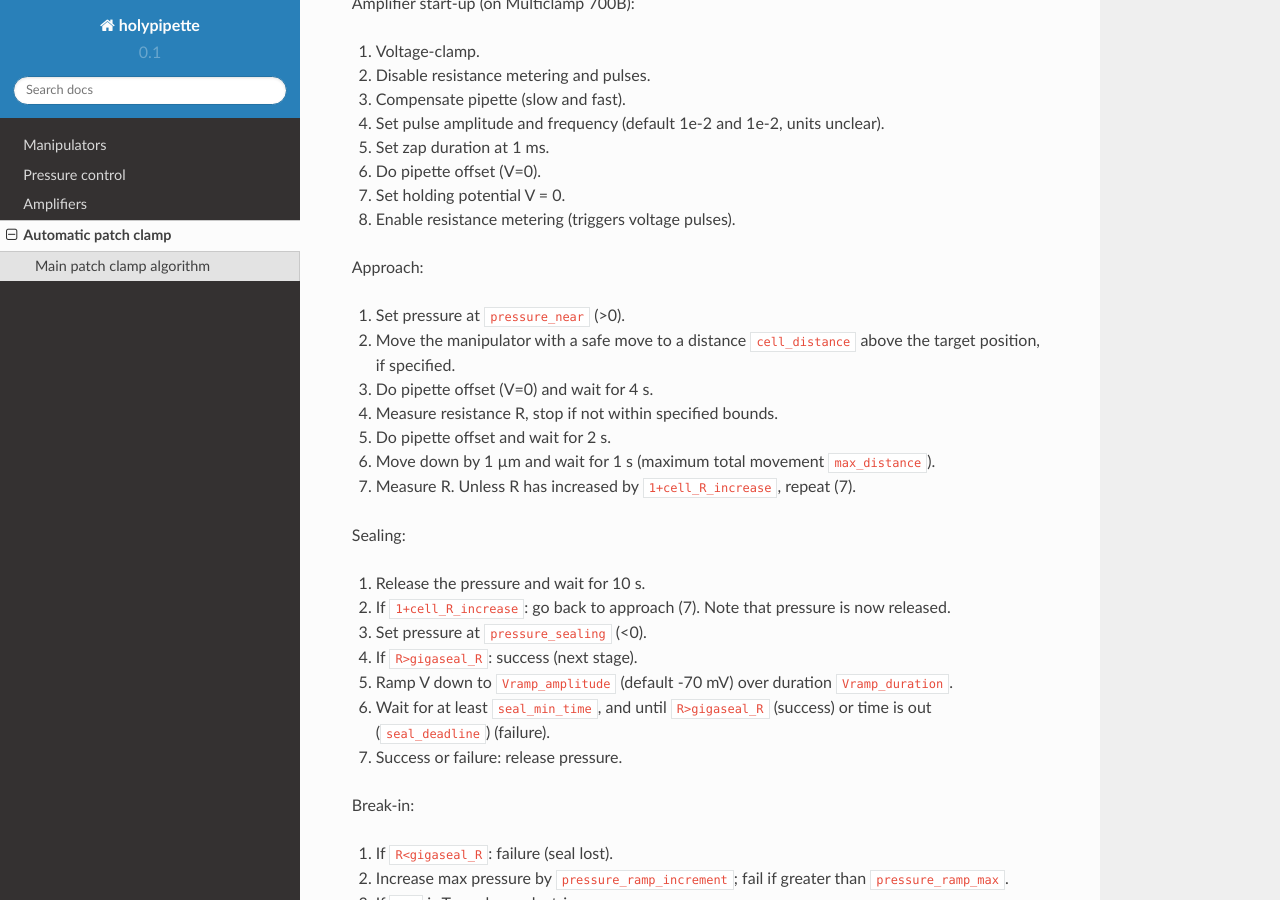
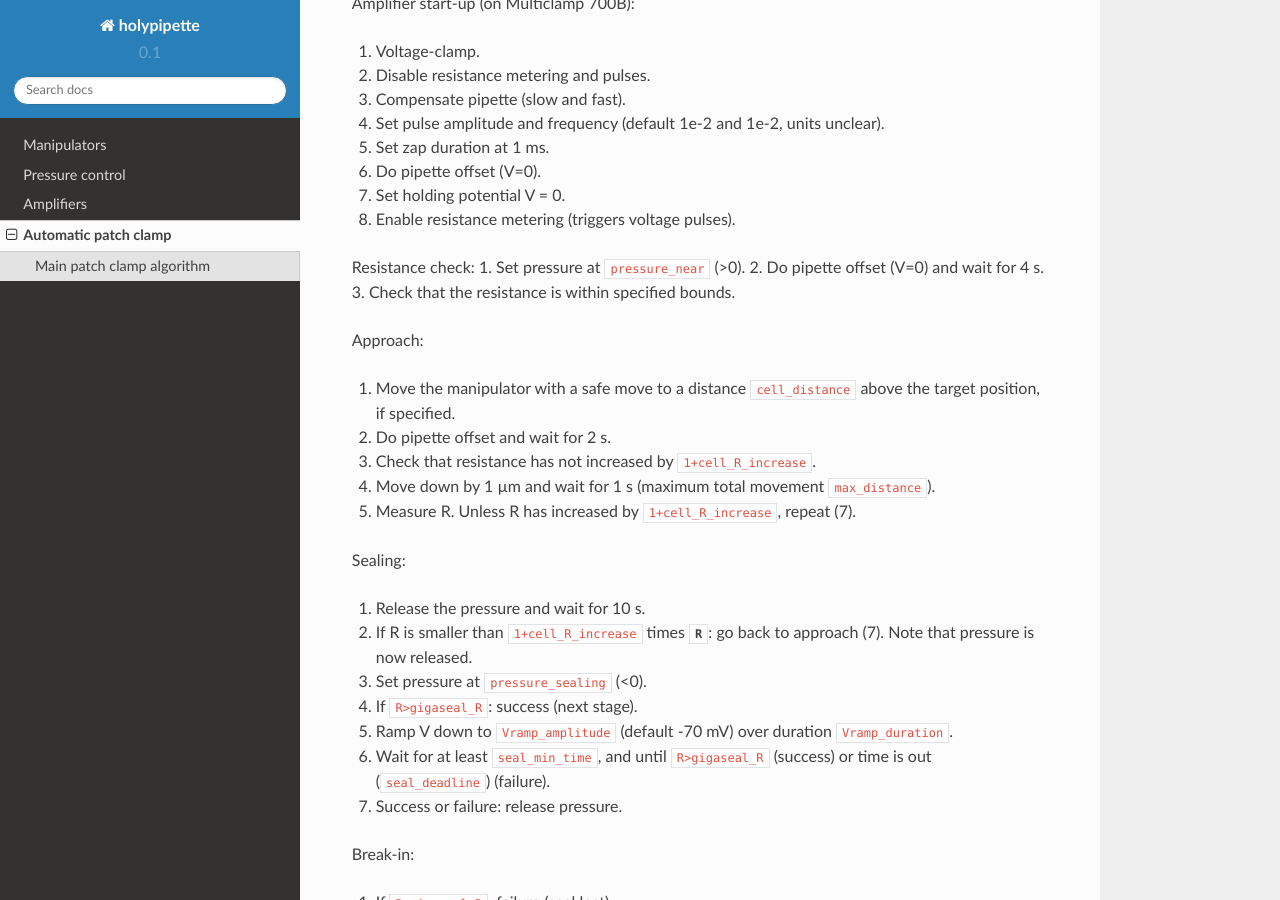
Before and after one commit to romainbrette/holypipette, a Sphinx documentation site: the page built from docs/autopatch.rst, in a window 1280 px wide and 900 px high, scrolled down 272 px. Built offline with Sphinx 7.4.7 and the Read the Docs theme 2.0.0, drawn with Linux system fonts in a browser that asks for light colours; formulas are drawn with MathJax 3; pages that are not in the unit, such as notebooks, are missing from menus.

Commit message:
A little adjustment of the patch algorithm; resistance is checked as the first step.

```diff
--- a/docs/autopatch.rst
+++ b/docs/autopatch.rst
@@ -17,20 +17,23 @@ Amplifier start-up (on Multiclamp 700B):
 7. Set holding potential V = 0.
 8. Enable resistance metering (triggers voltage pulses).
 
+Resistance check:
+1. Set pressure at ``pressure_near`` (>0).
+2. Do pipette offset (V=0) and wait for 4 s.
+3. Check that the resistance is within specified bounds.
+
 Approach:
 
-1. Set pressure at ``pressure_near`` (>0).
-2. Move the manipulator with a safe move to a distance ``cell_distance`` above the target position, if specified.
-3. Do pipette offset (V=0) and wait for 4 s.
-4. Measure resistance R, stop if not within specified bounds.
-5. Do pipette offset and wait for 2 s.
-6. Move down by 1 µm and wait for 1 s (maximum total movement ``max_distance``).
-7. Measure R. Unless R has increased by ``1+cell_R_increase``, repeat (7).
+1. Move the manipulator with a safe move to a distance ``cell_distance`` above the target position, if specified.
+2. Do pipette offset and wait for 2 s.
+3. Check that resistance has not increased by ``1+cell_R_increase``.
+4. Move down by 1 µm and wait for 1 s (maximum total movement ``max_distance``).
+5. Measure R. Unless R has increased by ``1+cell_R_increase``, repeat (7).
 
 Sealing:
 
 1. Release the pressure and wait for 10 s.
-2. If ``1+cell_R_increase``: go back to approach (7). Note that pressure is now released.
+2. If R is smaller than ``1+cell_R_increase`` times `R`: go back to approach (7). Note that pressure is now released.
 3. Set pressure at ``pressure_sealing`` (<0).
 4. If ``R>gigaseal_R``: success (next stage).
 5. Ramp V down to ``Vramp_amplitude`` (default -70 mV) over duration ``Vramp_duration``.
```
Also changed, not shown: 1 other file.
